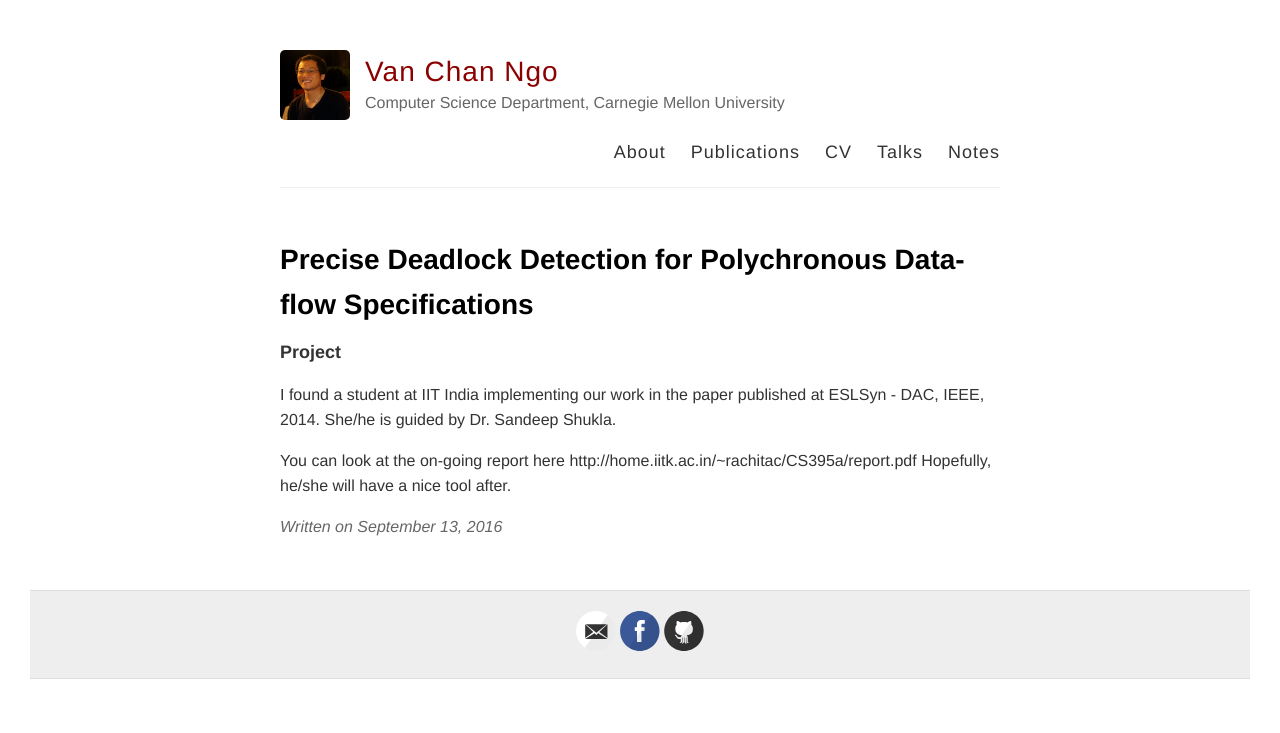
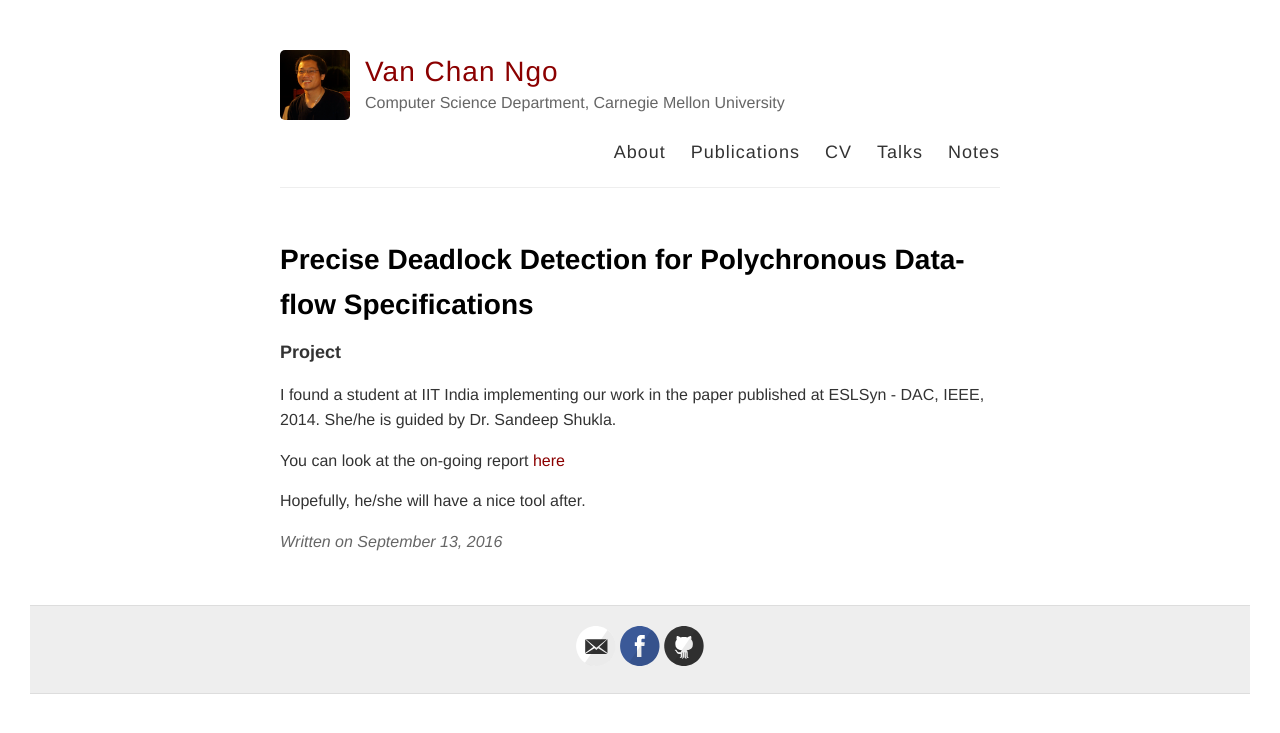
Before and after one commit to channgo2203/channgo2203.github.io, a Jekyll site: the page built from _posts/2016-09-13-eslsyn.md, in a window 1280 px wide. Shown: the top 733 px of the page. Built offline with Jekyll 4.4.1, drawn with Linux system fonts in a browser that asks for light colours; comment, search, counter and statistics services are not loaded.

Commit message:
Updated 2016-09-13-eslsyn.md

```diff
--- a/_posts/2016-09-13-eslsyn.md
+++ b/_posts/2016-09-13-eslsyn.md
@@ -7,5 +7,6 @@ published: true
 ### Project
 I found a student at IIT India implementing our work in the paper published at ESLSyn - DAC, IEEE, 2014. She/he is guided by Dr. Sandeep Shukla.
 
-You can look at the on-going report here http://home.iitk.ac.in/~rachitac/CS395a/report.pdf
+You can look at the on-going report [here](http://home.iitk.ac.in/~rachitac/CS395a/report.pdf)
+
 Hopefully, he/she will have a nice tool after.
```
